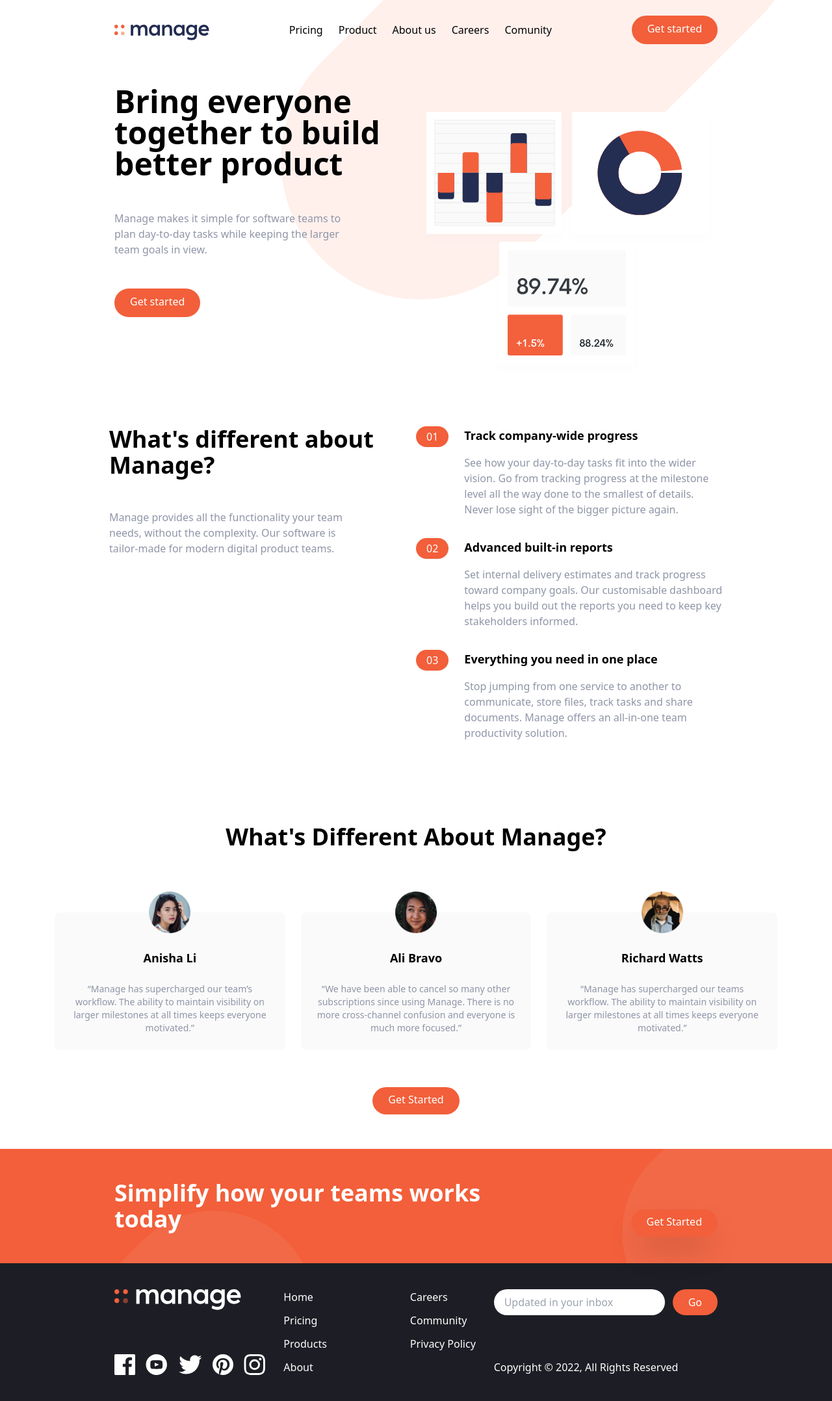
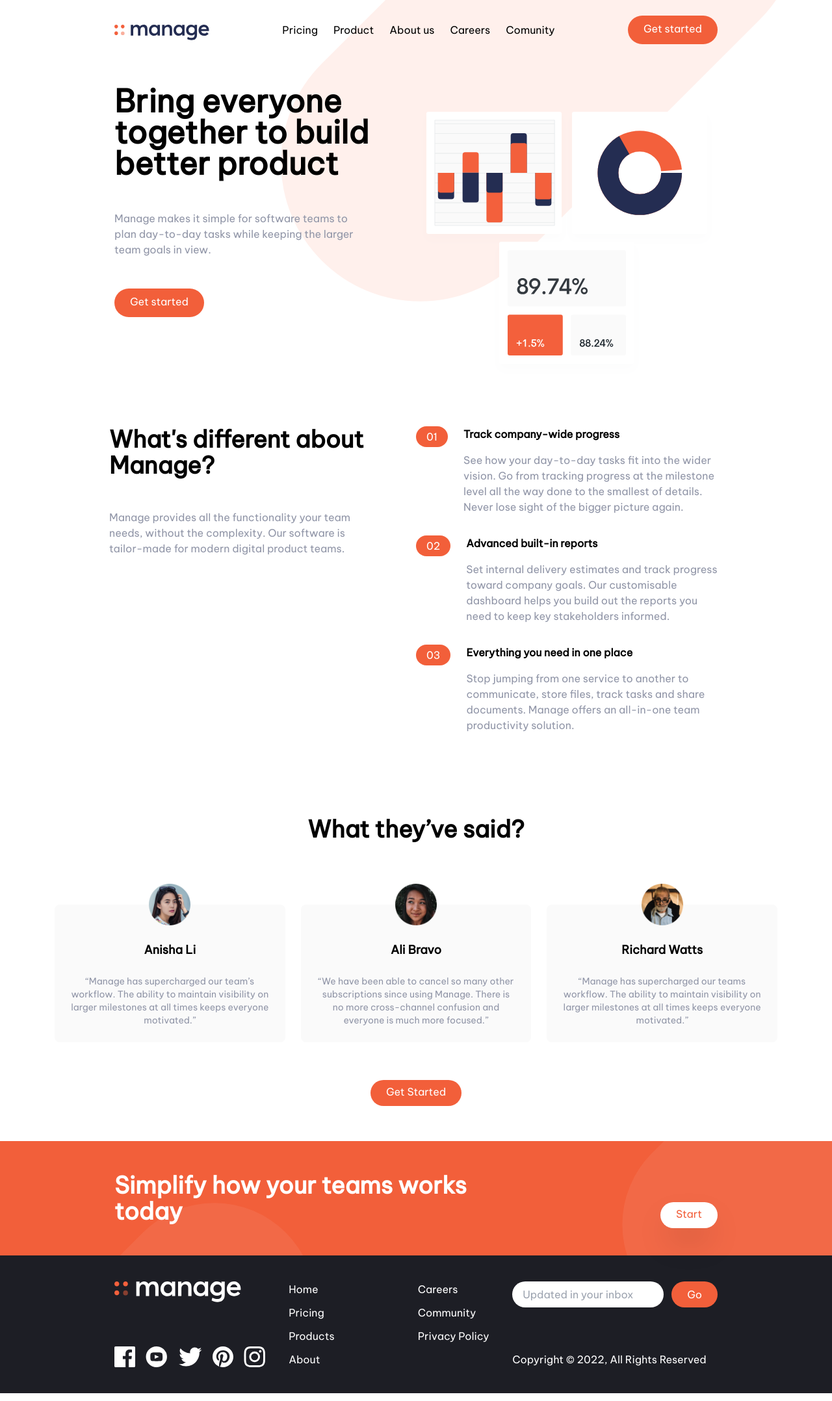
Before and after one commit to mladens22/Manage-website, a website: page index.html in a window 1280 px wide. Shown: the whole page at 65% size. Drawn offline with Linux system fonts and the light colour scheme.

Commit message:
First commit

```diff
--- a/index.html
+++ b/index.html
@@ -3,6 +3,14 @@
         <meta charset="UTF-8">
         <meta http-equiv="X-UA-Compatible" content="IE=edge">
         <meta name="viewport" content="width=device-width, initial-scale=1.0">
+        <link rel="preconnect" href="https://fonts.googleapis.com">
+        <link
+            rel="preconnect"
+            href="https://fonts.gstatic.com"
+            crossorigin="crossorigin">
+        <link
+            href="https://fonts.googleapis.com/css2?family=Be+Vietnam+Pro:wght@400&display=swap"
+            rel="stylesheet">
         <link rel="stylesheet" href="css/main.css">
         <title>Landing page</title>
     </head>
@@ -20,7 +28,7 @@
                 </div>
 
                 <!--Menu items-->
-                <div class="hidden md:flex space-x-6">
+                <div class="body-font font-vietnam hidden md:flex space-x-6">
                     <a href="#" class="hover:text-darkGrayishBlue">Pricing</a>
                     <a href="#" class="hover:text-darkGrayishBlue">Product</a>
                     <a href="#" class="hover:text-darkGrayishBlue">About us</a>
@@ -32,7 +40,7 @@
                 <a
                     href="#"
                     class="hidden md:block p-3 px-6 pt-2 text-white bg-brightRed rounded-full baseline
-            hover:bg-brightRedLight">
+            hover:bg-brightRedLight body-font font-vietnam">
                     Get started
                 </a>
 
@@ -49,14 +57,15 @@
             <!--mobile menu-->
 
             <div class="md:hidden">
-                <div id="menu" class="absolute flex-col items-center self-end hidden py-8 mt-10
+                <div
+                    id="menu"
+                    class="absolute flex-col items-center self-end hidden py-8 mt-10
                 space-y-6 font-bold bg-white sm:w-auto sm:self-center left-6 right-6 drop-shadow-md">
                     <a href="#">Pricing</a>
                     <a href="#">Product</a>
                     <a href="#">About us</a>
                     <a href="#">Careers</a>
                     <a href="#">Comumnity</a>
-
 
                 </div>
             </div>
@@ -70,8 +79,10 @@
                 class="container flex flex-col-reverse md:flex-row items-center px-6 mx-auto
             mt-10 space-y-0 md:space-y-0">
                 <!--left item-->
-                <div class="flex flex-col mb-32 space-y-12 md:w-1/2">
-                    <h1 class="max-w-md text-4xl font-bold text-center md:text-5xl md:text-left">
+                <div class="body-font font-vietnam flex flex-col mb-32 space-y-12 md:w-1/2">
+                    <h1
+                        id="hero-text"
+                        class="max-w-md text-4xl font-bold text-center md:text-5xl md:text-left">
                         Bring everyone together to build better product
                     </h1>
 
@@ -103,10 +114,10 @@
         <section id="features">
             <!-- Flex container -->
             <div
-                class="container flex flex-col px-4 mx-auto mt-10 space-y-12 md:space-y-0 md:flex-row">
+                class="container flex flex-col px-4 mx-auto mt-10 space-y-12 md:space-y-0 md:flex-row body-font font-vietnam">
                 <!-- What's Different -->
                 <div class="flex flex-col space-y-12 md:w-1/2">
-                    <h2 class="max-w-md text-4xl font-bold text-center md:text-left">
+                    <h2 class=" max-w-md text-4xl font-bold text-center md:text-left">
                         What's different about Manage?
                     </h2>
                     <p class="max-w-sm text-center text-darkGrayishBlue md:text-left">
@@ -116,7 +127,7 @@
                 </div>
 
                 <!-- Numbered List -->
-                <div class="flex flex-col space-y-8 md:w-1/2">
+                <div class="flex flex-col space-y-8 md:w-1/2 ">
                     <!-- List Item 1 -->
                     <div class="flex flex-col space-y-3 md:space-y-0 md:space-x-6 md:flex-row">
                         <!-- Heading -->
@@ -125,17 +136,17 @@
                                 <div class="px-4 py-2 text-white rounded-full md:py-1 bg-brightRed">
                                     01
                                 </div>
-                                <h3 class="text-base font-bold md:mb-4 md:hidden">
+                                <h3 class=" text-base font-bold md:mb-4 md:hidden">
                                     Track company-wide progress
                                 </h3>
                             </div>
                         </div>
 
                         <div>
-                            <h3 class="hidden mb-4 text-lg font-bold md:block">
+                            <h3 class=" hidden mb-4 text-base font-bold md:block">
                                 Track company-wide progress
                             </h3>
-                            <p class="text-darkGrayishBlue">
+                            <p class="text-darkGrayishBlue ">
                                 See how your day-to-day tasks fit into the wider vision. Go from tracking
                                 progress at the milestone level all the way done to the smallest of details.
                                 Never lose sight of the bigger picture again.
@@ -151,14 +162,14 @@
                                 <div class="px-4 py-2 text-white rounded-full md:py-1 bg-brightRed">
                                     02
                                 </div>
-                                <h3 class="text-base font-bold md:mb-4 md:hidden">
+                                <h3 class=" text-base font-bold md:mb-4 md:hidden">
                                     Advanced built-in reports
                                 </h3>
                             </div>
                         </div>
 
                         <div>
-                            <h3 class="hidden mb-4 text-lg font-bold md:block">
+                            <h3 class=" hidden mb-4 text-base font-bold md:block">
                                 Advanced built-in reports
                             </h3>
                             <p class="text-darkGrayishBlue">
@@ -184,7 +195,7 @@
                         </div>
 
                         <div>
-                            <h3 class="hidden mb-4 text-lg font-bold md:block">
+                            <h3 class=" hidden mb-4 text-base font-bold md:block">
                                 Everything you need in one place
                             </h3>
                             <p class="text-darkGrayishBlue">
@@ -202,10 +213,10 @@
 
         <section id="testimonials">
             <!-- Container to heading and testm blocks -->
-            <div class="max-w-6xl px-5 mx-auto mt-32 text-center">
+            <div class="max-w-6xl px-5 mx-auto mt-32 text-center body-font font-vietnam">
                 <!-- Heading -->
-                <h2 class="text-4xl font-bold text-center">
-                    What's Different About Manage?
+                <h2 class="text-4xl font-bold text-center body-font font-vietnam">
+                    What they’ve said?
                 </h2>
                 <!-- Testimonials Container -->
                 <div class="flex flex-col mt-24 md:flex-row md:space-x-6">
@@ -213,8 +224,8 @@
                     <div
                         class="flex flex-col items-center p-6 space-y-6 rounded-lg bg-veryLightGray md:w-1/3">
                         <img src="img/avatar-anisha.png" class="w-16 -mt-14" alt=""/>
-                        <h5 class="text-lg font-bold">Anisha Li</h5>
-                        <p class="text-sm text-darkGrayishBlue">
+                        <h5 class="text-lg font-bold ">Anisha Li</h5>
+                        <p class="text-sm text-darkGrayishBlue ">
                             “Manage has supercharged our team’s workflow. The ability to maintain visibility
                             on larger milestones at all times keeps everyone motivated.”
                         </p>
@@ -224,8 +235,8 @@
                     <div
                         class="hidden flex-col items-center p-6 space-y-6 rounded-lg bg-veryLightGray md:flex md:w-1/3">
                         <img src="img/avatar-ali.png" class="w-16 -mt-14" alt=""/>
-                        <h5 class="text-lg font-bold">Ali Bravo</h5>
-                        <p class="text-sm text-darkGrayishBlue">
+                        <h5 class="text-lg font-bold ">Ali Bravo</h5>
+                        <p class="text-sm text-darkGrayishBlue ">
                             “We have been able to cancel so many other subscriptions since using Manage.
                             There is no more cross-channel confusion and everyone is much more focused.”
                         </p>
@@ -246,7 +257,7 @@
                 <div class="my-16">
                     <a
                         href="#"
-                        class="p-3 px-6 pt-2 text-white bg-brightRed rounded-full baseline hover:bg-brightRedLight">Get Started</a >
+                        class="p-3 px-6 pt-2 text-white bg-brightRed rounded-full baseline hover:bg-brightRedLight body-font font-vietnam">Get Started</a >
                 </div>
             </div>
         </section>
@@ -255,68 +266,68 @@
             <div
                 class="container flex flex-col items-center justify-between px-6 py-24 mx-auto space-y-12 md:py-12 md:flex-row space-y-0">
                 <h2
-                    class="text-5xl font-bold leading-tight text-center text-white md:text-4xl md:max-w-xl md:text-left">
+                    id="text"
+                    class="text-5xl font-bold leading-tight text-center text-white md:text-4xl md:max-w-xl md:text-left body-font font-vietnam">
                     Simplify how your teams works today
                 </h2>
 
                 <div>
                     <a
                         href="#"
-                        class="p-3 px-6 pt-2 text-white bg-brightRed rounded-full shadow-2xl baseline hover:bg-gray-900">Get Started</a >
+                        class="p-3 px-6 pt-2 text-brightRed bg-white rounded-full shadow-2xl baseline hover:bg-gray-900 body-font font-vietnam">Start</a >
                 </div>
             </div>
 
         </section>
 
-        <footer class="bg-veryDarkBlue">
+        <footer class="bg-veryDarkBlue body-font font-vietnam">
             <!-- Flex Container -->
             <div
-              class="container flex flex-col-reverse justify-between px-6 py-10 mx-auto space-y-8 md:flex-row md:space-y-0"
-            >
+                class="container flex flex-col-reverse justify-between px-6 py-10 mx-auto space-y-8 md:flex-row md:space-y-0">
                 <!-- Logo and social links container -->
                 <div
-                class="flex flex-col-reverse items-center justify-between space-y-12 md:flex-col md:space-y-0 md:items-start"
-              >
-                <div class="mx-auto my-6 text-center text-white md:hidden">
+                    class="flex flex-col-reverse items-center justify-between space-y-12 md:flex-col md:space-y-0 md:items-start">
+                    <div
+                        class="mx-auto my-6 text-center text-white md:hidden body-font font-vietnam">
                         Copyright &copy; 2022, All Rights Reserved
                     </div>
                     <!-- Logo -->
                     <div>
-                  <img src="img/logo-white.svg" class="h-8" alt="" />
+                        <img src="img/logo-white.svg" class="h-8" alt=""/>
                     </div>
                     <!-- Social Links Container -->
                     <div class="flex justify-center space-x-4">
                         <!-- Link 1 -->
                         <a href="#">
-                    <img src="img/icon-facebook.svg" alt="" class="h-8" />
+                            <img src="img/icon-facebook.svg" alt="" class="h-8"/>
                         </a>
                         <!-- Link 2 -->
                         <a href="#">
-                    <img src="img/icon-youtube.svg" alt="" class="h-8" />
+                            <img src="img/icon-youtube.svg" alt="" class="h-8"/>
                         </a>
                         <!-- Link 3 -->
                         <a href="#">
-                    <img src="img/icon-twitter.svg" alt="" class="h-8" />
+                            <img src="img/icon-twitter.svg" alt="" class="h-8"/>
                         </a>
                         <!-- Link 4 -->
                         <a href="#">
-                    <img src="img/icon-pinterest.svg" alt="" class="h-8" />
+                            <img src="img/icon-pinterest.svg" alt="" class="h-8"/>
                         </a>
                         <!-- Link 5 -->
                         <a href="#">
-                    <img src="img/icon-instagram.svg" alt="" class="h-8" />
+                            <img src="img/icon-instagram.svg" alt="" class="h-8"/>
                         </a>
                     </div>
                 </div>
                 <!-- List Container -->
                 <div class="flex justify-around space-x-32">
-                <div class="flex flex-col space-y-3 text-white">
+                    <div class="flex flex-col space-y-3 text-white ">
                         <a href="#" class="hover:text-brightRed">Home</a>
                         <a href="#" class="hover:text-brightRed">Pricing</a>
                         <a href="#" class="hover:text-brightRed">Products</a>
                         <a href="#" class="hover:text-brightRed">About</a>
                     </div>
-                <div class="flex flex-col space-y-3 text-white">
+                    <div class="flex flex-col space-y-3 text-white ">
                         <a href="#" class="hover:text-brightRed">Careers</a>
                         <a href="#" class="hover:text-brightRed">Community</a>
                         <a href="#" class="hover:text-brightRed">Privacy Policy</a>
@@ -326,15 +337,13 @@
                 <!-- Input Container -->
                 <div class="flex flex-col justify-between">
                     <form>
-                  <div class="flex space-x-3">
+                        <div class="flex space-x-3 ">
                             <input
                                 type="text"
                                 class="flex-1 px-4 rounded-full focus:outline-none"
-                      placeholder="Updated in your inbox"
-                    />
+                                placeholder="Updated in your inbox"/>
                             <button
-                      class="px-6 py-2 text-white rounded-full bg-brightRed hover:bg-brightRedLight focus:outline-none"
-                    >
+                                class="px-6 py-2 text-white rounded-full bg-brightRed hover:bg-brightRedLight focus:outline-none">
                                 Go
                             </button>
                         </div>
--- a/tailwind.config.js
+++ b/tailwind.config.js
@@ -18,6 +18,9 @@ module.exports = {
         veryPaleRed:'hsl(13,100%,96%)',
         veryLightGray:'hsl(0,0%,98%)',
       },
+      fontFamily: {
+        'vietnam': ['Be Vietnam Pro', 'sans-serif']
+      },
     },
   },
   plugins: [],
```
Also changed, not shown: input.css (+9 -0 lines), js/script.js (+9 -3 lines), css/main.css, 1 other file. Lines whose indentation alone changed are shown as unchanged.
